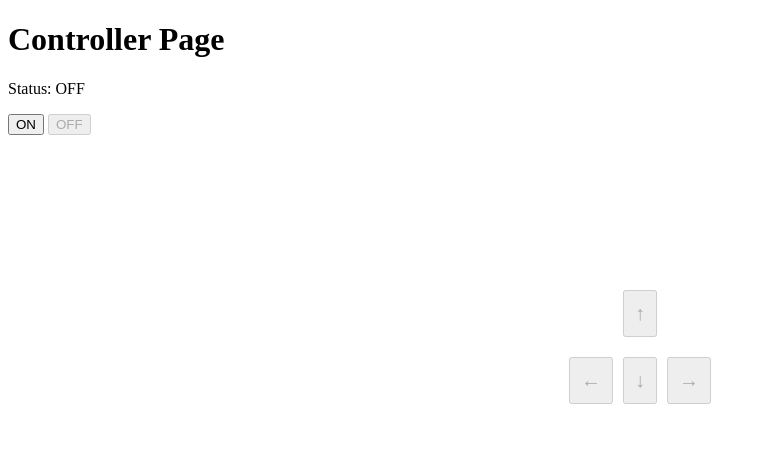
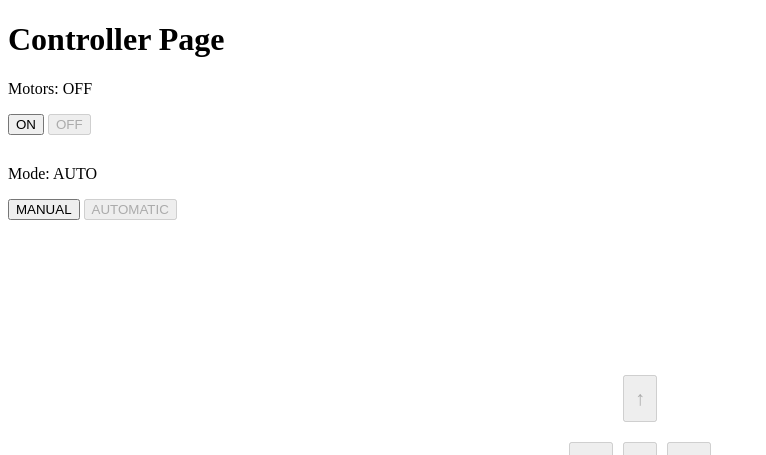
Before and after one commit to Dylanyves/ic2-remote-control, a Flask app: page /controller in a window 1280 px wide. Shown: the top 455 px of the page, without its empty margins (0-766 px from the left). Run offline with Flask 3, Linux system fonts and the light colour scheme; the visitor is signed in with stand-in values (Sample User, id 1).

Commit message:
added mode buttons

```diff
--- a/app.py
+++ b/app.py
@@ -26,17 +26,21 @@ def controller():
         return redirect(url_for('login'))
 
     data_from_button = "OFF"
+    mode = "AUTO"
     if request.method == 'POST':
         data_from_button = request.form.get('button_data')
+        mode = request.form.get('mode')
         direction = request.form.get('direction')
 
+        if mode:
+            print(mode)
+        if data_from_button:
+            print(data_from_button)
         if direction:
             print(direction)
-        if data_from_button:
-            print(data_from_button)
 
-        return jsonify({'data_from_button': data_from_button})
-    return render_template('controller.html', data_from_button=data_from_button)
+        return jsonify({'data_from_button': data_from_button, 'mode':mode})
+    return render_template('controller.html', data_from_button=data_from_button, mode=mode)
 
 if __name__ == '__main__':
     app.run(host='0.0.0.0', port=5000, debug=True)
--- a/templates/controller.html
+++ b/templates/controller.html
@@ -25,8 +25,8 @@
 </head>
 <body>
     <h1>Controller Page</h1>
-    <p id="statusParagraph">Status: {{data_from_button}}</p>
-
+    <div style="margin-bottom: 30px;">
+        <p id="motorStatus">Motors: {{data_from_button}}</p>
         <button
             id="onButton"
             {%
@@ -35,11 +35,10 @@
             %}disabled{%
             endif
             %}
-        onclick="sendData('ON')"
+            onclick="motorController('ON')"
         >
             ON
         </button>
-
         <button
             id="offButton"
             {%
@@ -48,10 +47,39 @@
             %}disabled{%
             endif
             %}
-        onclick="sendData('OFF')"
+            onclick="motorController('OFF')"
         >
             OFF
         </button>
+    </div>
+
+    <div>
+        <p id="modeStatus">Mode: {{mode}}</p>
+        <button
+            id="manualButton"
+            {%
+            if
+            mode=="MANUAL"
+            %}disabled{%
+            endif
+            %}
+            onclick="modeController('MANUAL')"
+        >
+            MANUAL
+        </button>
+        <button
+            id="autoButton"
+            {%
+            if
+            mode=="AUTO"
+            %}disabled{%
+            endif
+            %}
+            onclick="modeController('AUTO')"
+        >
+            AUTOMATIC
+        </button>
+    </div>
 
     <div class="container">
         <div class="control-buttons">
@@ -85,8 +113,9 @@
 
     <script>
         var data_from_button = "{{data_from_button}}";
+        var mode = "{{mode}}";
 
-        function sendData(dataToSend) {
+        function motorController(dataToSend) {
             fetch("/controller", {
                 method: "POST",
                 headers: {
@@ -98,14 +127,11 @@
                 .then((data) => {
                     data_from_button = data.data_from_button;
 
-                    // Update the status text dynamically
-                    document.getElementById("statusParagraph").innerText = "Status: " + data.data_from_button;
+                    document.getElementById("motorStatus").innerText = "Motors: " + data.data_from_button;
 
-                    // Disable/enable buttons based on the received data
                     document.getElementById("onButton").disabled = data.data_from_button === "ON";
                     document.getElementById("offButton").disabled = data.data_from_button === "OFF";
 
-                    // Disable arrow buttons if the status is "OFF"
                     const arrowButtons = document.querySelectorAll('.arrow-button');
                     arrowButtons.forEach(button => button.disabled = data.data_from_button === "OFF");
                 })
@@ -114,8 +140,32 @@
                 });
         }
 
+        function modeController(modeType) {
+            fetch("/controller", {
+                method: "POST",
+                headers: {
+                    "Content-Type": "application/x-www-form-urlencoded",
+                },
+                body: "mode=" + encodeURIComponent(modeType),
+            })
+                .then((response) => response.json())
+                .then((data) => {
+                    mode = data.mode;
+
+                    document.getElementById("modeStatus").innerText = "Mode: " + data.mode;
+
+                    document.getElementById("manualButton").disabled = data.mode === "MANUAL";
+                    document.getElementById("autoButton").disabled = data.mode === "AUTO";
+
+                    const arrowButtons = document.querySelectorAll('.arrow-button');
+                    arrowButtons.forEach(button => button.disabled = data.mode === "AUTO");
+                })
+                .catch((error) => {
+                    console.error("Error sending data to server:", error);
+                });
+        }
+
         function move(direction) {
-            console.log(direction);
             fetch("/controller", {
                 method: "POST",
                 headers: {
@@ -126,7 +176,7 @@
         }
 
         document.addEventListener('keydown', function (event) {
-            if (data_from_button === "OFF") {
+            if (data_from_button === "OFF" || mode === "AUTO") {
                 return;
             }
             switch (event.key) {
```
Lines whose indentation alone changed are shown as unchanged.
